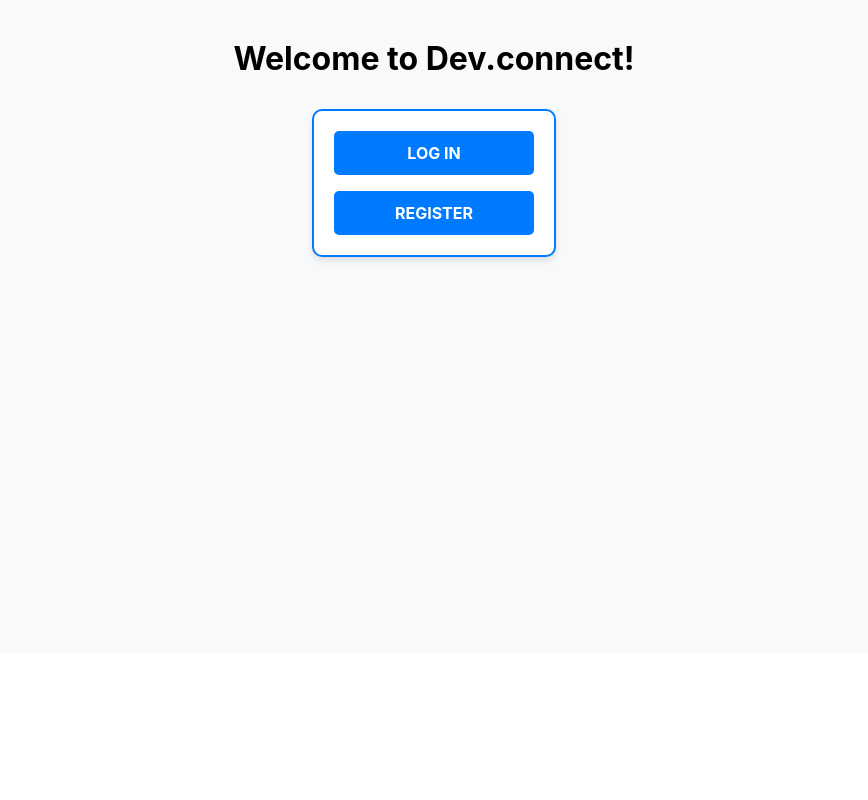
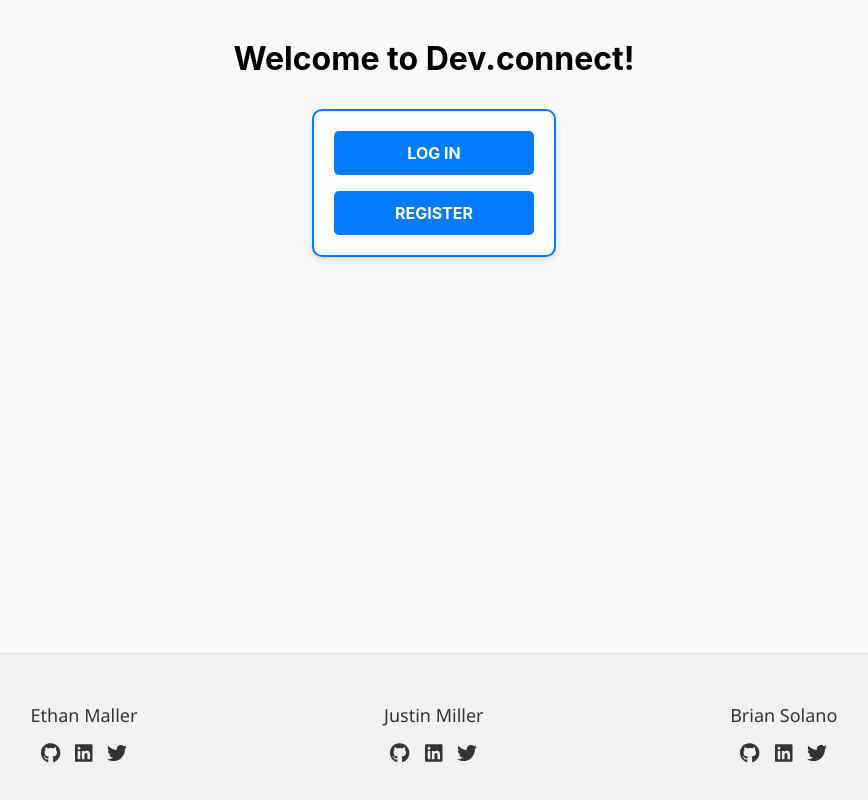
Before and after one commit to ejmaller7/Dev.connect, a React (Vite) app in the folder client/: page /welcome in a window 1280 px wide. Shown: the part 308-1108 px from the top of the page, without its empty margins (206-1074 px from the left). Before the commit the page ends 961 px from the top, so only its background shows below. Built offline with nearby package versions, Linux system fonts and the light colour scheme; sample sign-in values are in the browser's storage.

Commit message:
Created Footer.jsx with links to socials. Added css styling to Footer

```diff
--- a/client/package.json
+++ b/client/package.json
@@ -10,6 +10,9 @@
     "preview": "vite preview"
   },
   "dependencies": {
+    "@fortawesome/free-brands-svg-icons": "^6.7.2",
+    "@fortawesome/free-solid-svg-icons": "^6.7.2",
+    "@fortawesome/react-fontawesome": "^0.2.2",
     "dotenv": "^16.4.7",
     "react": "^19.0.0",
     "react-dom": "^19.0.0",
--- a/client/src/App.jsx
+++ b/client/src/App.jsx
@@ -3,6 +3,7 @@ import { useState } from 'react'
 import Home from './pages/Home';
 import Jobs from './pages/Jobs';
 import Navbar from './components/Navbar';
+import Footer from './components/Footer'
 import Login from './pages/Login';
 import Register from './pages/Register'
 import { AuthProvider } from './context/Auth.jsx';
@@ -23,7 +24,7 @@ function App() {
         <Route path="/search-results" element={<SearchResults/>}/>
         <Route path="/welcome" element={<WelcomePage />}/>
       </Routes>
-      {/* <Footer /> */}
+      <Footer />
     </Router>
     </AuthProvider>
   )
--- /dev/null
+++ b/client/src/components/Footer.jsx
@@ -0,0 +1,112 @@
+import { FontAwesomeIcon } from "@fortawesome/react-fontawesome";
+import { faGithub, faLinkedin, faTwitter } from "@fortawesome/free-brands-svg-icons";
+import { useUser } from "../context/Auth.jsx";
+import '../css/Footer.css';
+
+const Footer = () => {
+  const { isAuthenticated } = useUser();
+
+  // If the user is not authenticated, don't render the footer
+  if (!isAuthenticated) {
+    return null;
+  }
+
+  return (
+    <footer className="footer">
+      {/* Ethan Footer */}
+      <div className="developer developer-ethan">
+        <h1 className="developer-name">Ethan Maller</h1>
+        <div className="social-links">
+          <a
+            href="https://github.com/ejmaller7"
+            target="_blank"
+            rel="noopener noreferrer"
+            className="social-icon"
+          >
+            <FontAwesomeIcon icon={faGithub} size="2x" />
+          </a>
+          <a
+            href="https://www.linkedin.com/in/ethan-maller/"
+            target="_blank"
+            rel="noopener noreferrer"
+            className="social-icon"
+          >
+            <FontAwesomeIcon icon={faLinkedin} size="2x" />
+          </a>
+          <a
+            href="https://x.com/ejmaller7"
+            target="_blank"
+            rel="noopener noreferrer"
+            className="social-icon"
+          >
+            <FontAwesomeIcon icon={faTwitter} size="2x" />
+          </a>
+        </div>
+      </div>
+
+      {/* Justin Footer */}
+      <div className="developer developer-justin">
+        <h1 className="developer-name">Justin Miller</h1>
+        <div className="social-links">
+          <a
+            href="https://github.com/JPMill"
+            target="_blank"
+            rel="noopener noreferrer"
+            className="social-icon"
+          >
+            <FontAwesomeIcon icon={faGithub} size="2x" />
+          </a>
+          <a
+            href="https://www.linkedin.com/in/justin-miller-05047b293/"
+            target="_blank"
+            rel="noopener noreferrer"
+            className="social-icon"
+          >
+            <FontAwesomeIcon icon={faLinkedin} size="2x" />
+          </a>
+          <a
+            href=""
+            target="_blank"
+            rel="noopener noreferrer"
+            className="social-icon"
+          >
+            <FontAwesomeIcon icon={faTwitter} size="2x" />
+          </a>
+        </div>
+      </div>
+
+      {/* Brian Footer */}
+      <div className="developer developer-brian">
+        <h1 className="developer-name">Brian Solano</h1>
+        <div className="social-links">
+          <a
+            href="https://github.com/brolano"
+            target="_blank"
+            rel="noopener noreferrer"
+            className="social-icon"
+          >
+            <FontAwesomeIcon icon={faGithub} size="2x" />
+          </a>
+          <a
+            href="https://www.linkedin.com/in/brian-solano-214751343/"
+            target="_blank"
+            rel="noopener noreferrer"
+            className="social-icon"
+          >
+            <FontAwesomeIcon icon={faLinkedin} size="2x" />
+          </a>
+          <a
+            href="https://x.com/ejmaller7"
+            target="_blank"
+            rel="noopener noreferrer"
+            className="social-icon"
+          >
+            <FontAwesomeIcon icon={faTwitter} size="2x" />
+          </a>
+        </div>
+      </div>
+    </footer>
+  );
+};
+
+export default Footer;
--- /dev/null
+++ b/client/src/css/Footer.css
@@ -0,0 +1,87 @@
+.footer {
+    font-family: 'Segoe UI', Tahoma, Geneva, Verdana, sans-serif;
+    display: flex;
+    justify-content: space-evenly;
+    align-items: center;
+    padding: 30px 20px;
+    background-color: #f1f1f1;
+    color: #333333;
+    border-top: 1px solid #dddddd;
+    text-align: center;
+  }
+
+  .developer {
+    display: flex;
+    flex-direction: column;
+    align-items: center;
+    text-align: center;
+    margin: 0 20px;
+    padding: 10px;
+    max-width: 180px;
+  }
+
+  .developer:last-child {
+    border-left: none;
+  }
+
+  .developer-name {
+    font-size: 18px;
+    font-weight: normal;
+    margin-bottom: 12px;
+    color: #333333;
+    text-transform: none;
+  }
+
+  .social-links {
+    display: flex;
+    gap: 15px;
+    justify-content: center;
+    margin-top: 5px;
+  }
+
+  .social-icon {
+    color: #333333;
+    font-size: 10px;
+    transition: transform 0.3s ease, color 0.3s ease;
+    display: inline-block;
+  }
+
+  .social-icon:hover {
+    transform: scale(1.1);
+    color: #007bff;
+  }
+
+  @media (max-width: 768px) {
+    .footer {
+      flex-direction: column;
+      align-items: center;
+      padding: 30px;
+    }
+
+    .developer {
+      margin-bottom: 25px;
+    }
+
+    .social-links {
+      gap: 12px;
+    }
+  }
+
+  @media (prefers-color-scheme: dark) {
+    .footer {
+      background-color: #1a1a1a;
+      color: #ffffff;
+    }
+
+    .developer-name {
+      color: #ffffff;
+    }
+
+    .social-icon {
+      color: #ffffff;
+    }
+
+    .social-icon:hover {
+      color: #cccccc;
+    }
+  }
```
Also changed, not shown: 1 other file (tests, documents, lock files or other folders).
